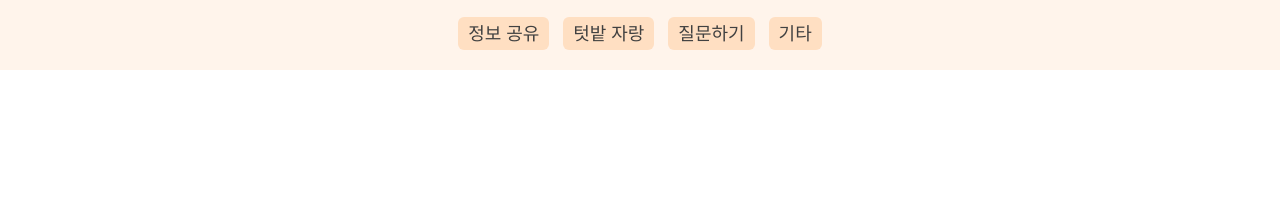
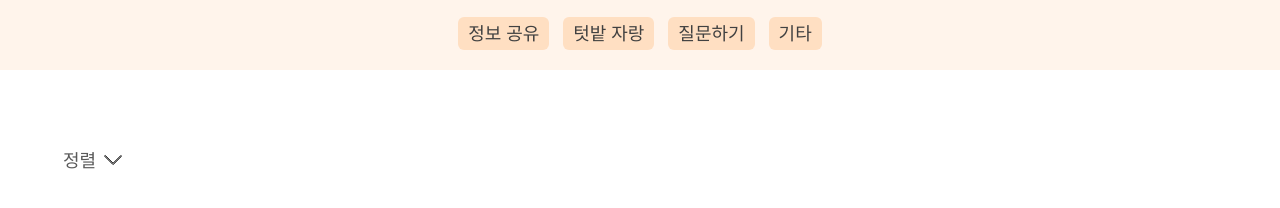
Before and after one commit to everyone-s-garden/front-v2, a React (Vite) app: page /community in a window 1280 px wide. Shown: the part 268-476 px from the top of the page. Built offline with nearby package versions, Linux system fonts and the light colour scheme; a web font is replaced by a local one.

Commit message:
feat: 정렬 드롭다운 컴포넌트 구현

```diff
--- a/src/pages/Community/CommunityMain/CommunityMain.tsx
+++ b/src/pages/Community/CommunityMain/CommunityMain.tsx
@@ -1,4 +1,6 @@
+import { Box } from '@chakra-ui/react';
 import CommunityHeader from './components/CommunityHeader';
+import OrderDropdown from './components/OrderDropdown';
 import PostType from './components/PostType';
 import Search from './components/Search';
 
@@ -9,6 +11,15 @@ const CommunityMain = () => {
         <Search />
         <PostType />
       </CommunityHeader>
+
+      <Box
+        maxW={1194}
+        mx={'auto'}
+        pt={{ mobile: '20px', tablet: '70px' }}
+        px={'20px'}
+      >
+        <OrderDropdown />
+      </Box>
     </>
   );
 };
--- /dev/null
+++ b/src/pages/Community/CommunityMain/components/OrderDropdown.tsx
@@ -0,0 +1,103 @@
+import {
+  Button,
+  Center,
+  Icon,
+  Show,
+  Text,
+  useDisclosure,
+} from '@chakra-ui/react';
+import {
+  BottomMenu,
+  Dropdown,
+  DropdownItem,
+  DropdownList,
+  DropdownTrigger,
+} from '@/components';
+import { ArrowDownIcon } from '@/assets/icons';
+import { POST } from '../../constants';
+
+const OrderDropdown = () => {
+  const { isOpen, onClose, onOpen } = useDisclosure();
+
+  const handleClickOrder = (order: keyof typeof POST.ORDER) => {
+    // TODO: params 변경
+    console.log(order);
+    onClose();
+  };
+
+  return (
+    <>
+      <Show above="tablet">
+        <Dropdown colorScheme="orange" variant="none">
+          <DropdownTrigger
+            as={Button}
+            rightIcon={
+              <Icon as={ArrowDownIcon} w={'18px'} h={'18px'} stroke={'black'} />
+            }
+            bg={'none'}
+            _hover={{ bg: 'none' }}
+            _active={{ bg: 'none' }}
+            p={0}
+          >
+            <Text color={'sub'} fontSize={'18px'}>
+              정렬
+            </Text>
+          </DropdownTrigger>
+
+          <DropdownList minW={'fit-content'}>
+            {Object.values(POST.ORDER).map((order) => (
+              <DropdownItem
+                key={order}
+                px={'12px'}
+                onClick={() => handleClickOrder(POST.ORDER_KO[order])}
+              >
+                <Text
+                  color={'sub'}
+                  textAlign={'center'}
+                  w={'100%'}
+                  fontWeight={'medium'}
+                >
+                  {order}
+                </Text>
+              </DropdownItem>
+            ))}
+          </DropdownList>
+        </Dropdown>
+      </Show>
+      <Show below="tablet">
+        <Button
+          rightIcon={
+            <Icon as={ArrowDownIcon} w={'12px'} h={'12px'} stroke={'black'} />
+          }
+          bg={'none'}
+          _hover={{ bg: 'none' }}
+          _active={{ bg: 'none' }}
+          p={0}
+          onClick={onOpen}
+        >
+          <Text color={'sub'} fontSize={'14px'}>
+            정렬
+          </Text>
+        </Button>
+        <BottomMenu isOpen={isOpen} onClose={onClose}>
+          {Object.values(POST.ORDER).map((order) => (
+            <Center
+              as={Button}
+              key={order}
+              variant="unstyled"
+              _first={{ borderTopRadius: 20, borderBottomRadius: 0 }}
+              _notFirst={{ borderRadius: 0 }}
+              _hover={{ bg: 'orange.100' }}
+              onClick={() => handleClickOrder(POST.ORDER_KO[order])}
+              h={'60px'}
+            >
+              {order}
+            </Center>
+          ))}
+        </BottomMenu>
+      </Show>
+    </>
+  );
+};
+
+export default OrderDropdown;
```
